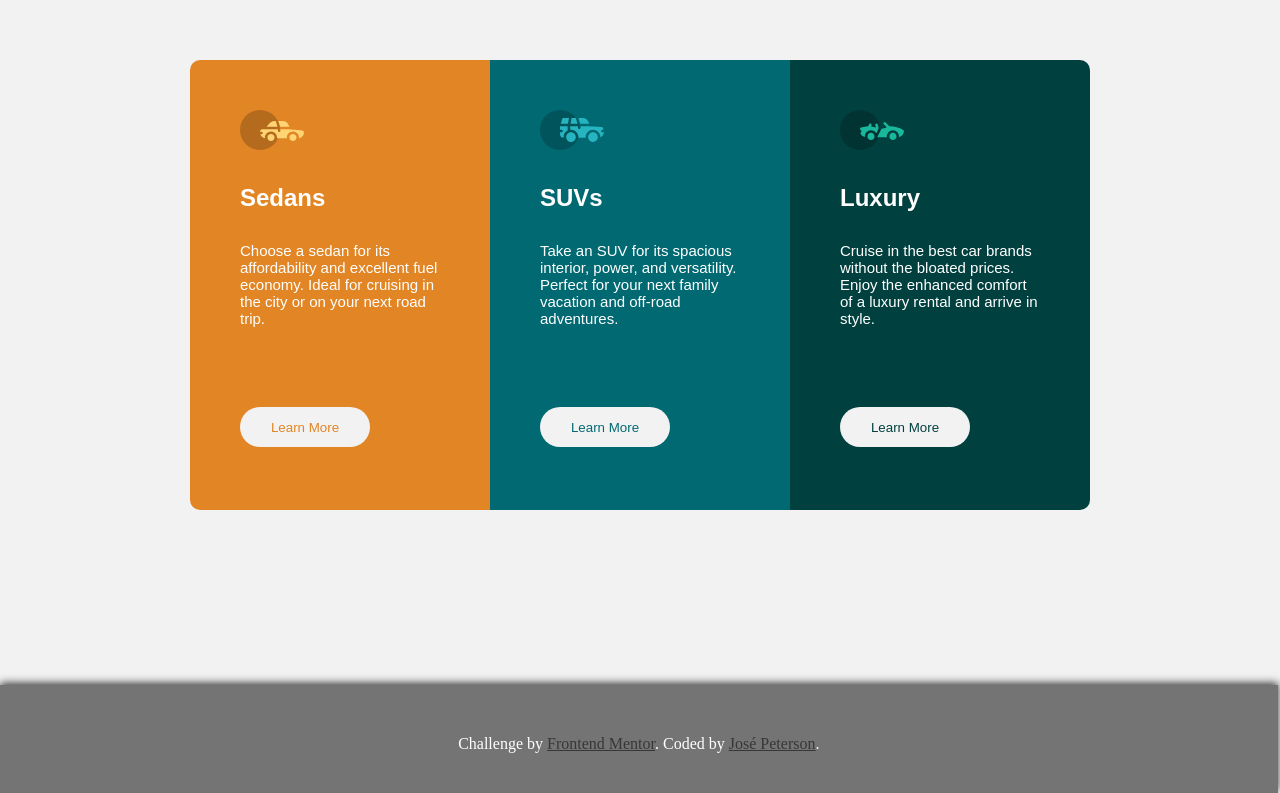
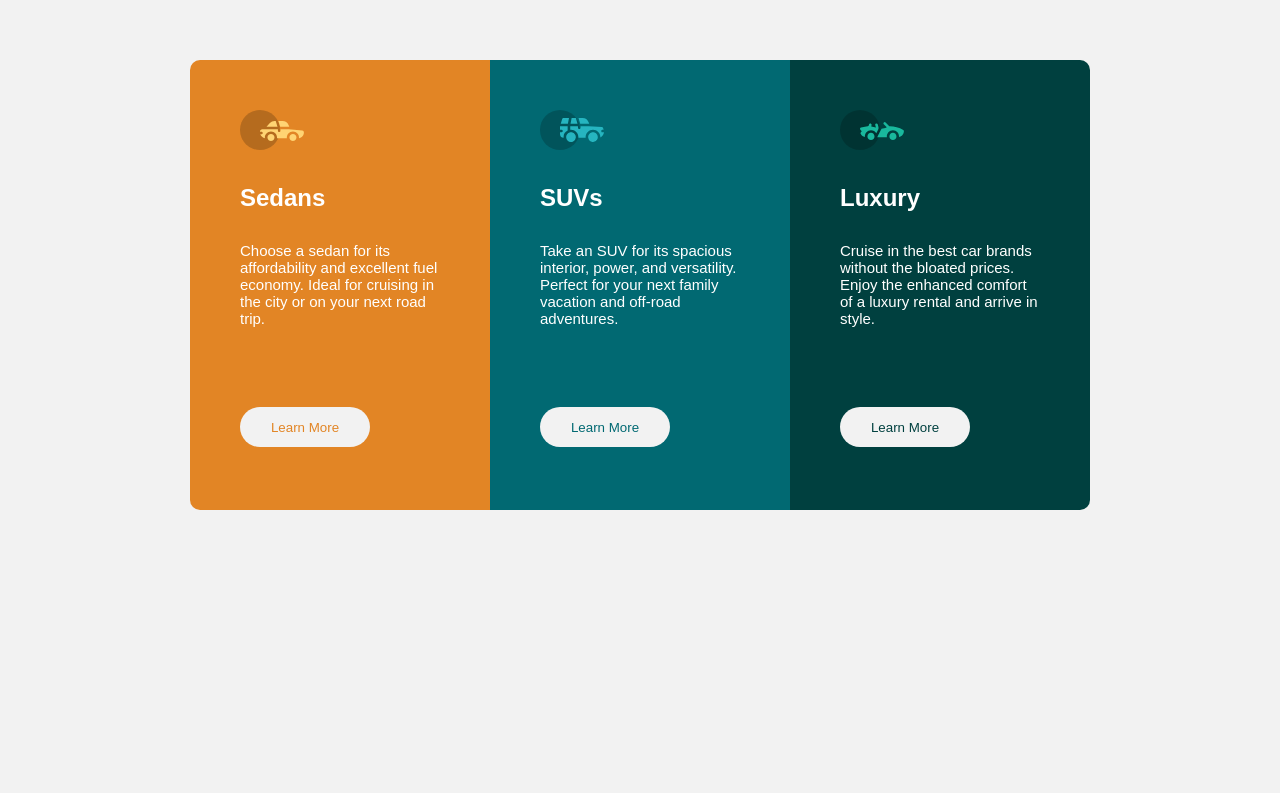
Before and after one commit to PetsuTHEPRO/Column-Preview-Card-Component-Challenge-Hub, a plain HTML site: page index.html in a window 1280 px wide. Shown: the part 115-908 px from the top of the page. After the commit the page ends 800 px from the top, so only its background shows below. Drawn offline with Linux system fonts and the light colour scheme.

Commit message:
footer removed

```diff
--- a/index.html
+++ b/index.html
@@ -11,7 +11,7 @@
 
   <!-- Feel free to remove these styles or customise in your own stylesheet 👍 -->
   <style>
-    .attribution { text-align: center; }
+    /* .attribution { text-align: center; } */
   </style>
 </head>
 <body>
@@ -46,11 +46,6 @@
         Learn More
       </button>
     </div>
-
   </section>
-  <div class="attribution">
-    Challenge by <a href="https://www.frontendmentor.io?ref=challenge" target="_blank">Frontend Mentor</a>.
-    Coded by <a href="#">José Peterson</a>.
-  </div>
 </body>
 </html>
--- a/style.css
+++ b/style.css
@@ -11,7 +11,8 @@
 
 
 *{
-    margin: 0px;
+    margin: 0;
+    padding: 0;
 }
 
 h1{
@@ -35,6 +36,7 @@ p{
 
 body{
     background-color: #F2F2F2;
+    width: 10vw;
 }
 
 #painel{
@@ -91,19 +93,3 @@ button{
 #button-3{
     color: #00403F;
 }
-
-.attribution{
-    background-color: #747474;
-    box-shadow: 0px -2px 8px #373737;
-
-    width: 92vw;
-    height: 1vh;
-    margin: 0;
-
-    font-size: 1em;
-    color: white;
-}
-
-.attribution a{
-    color: #373737;
-}
```
